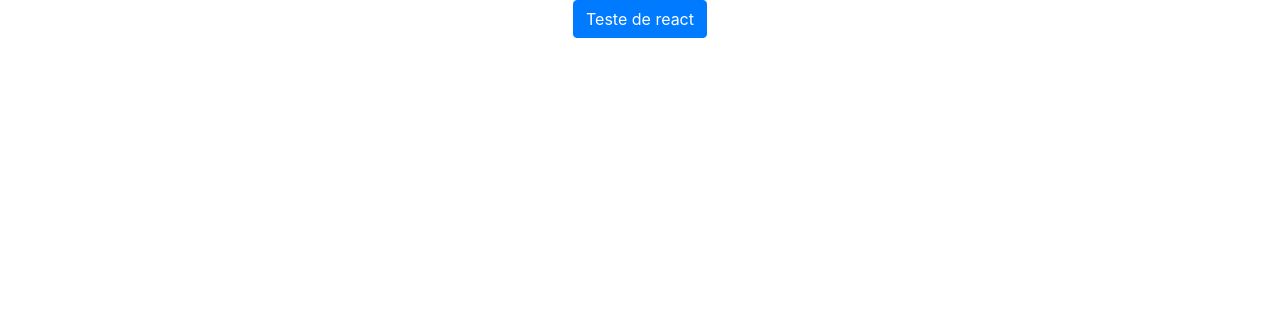
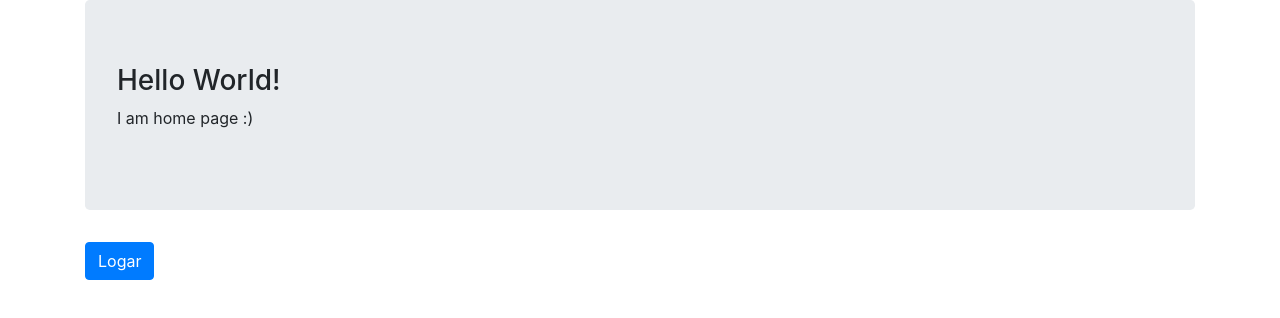
Before and after one commit to mandala21/react-bootstrap-nginx, a React (Create React App) app: page / in a window 1280 px wide. Shown: the top 318 px of the page. Built offline with nearby package versions, Linux system fonts and the light colour scheme.

Commit message:
add route basic

```diff
--- a/package.json
+++ b/package.json
@@ -5,8 +5,10 @@
   "dependencies": {
     "bootstrap": "^4.3.1",
     "react": "^16.11.0",
+    "react-bodymovin": "^2.0.0",
     "react-bootstrap": "^1.0.0-beta.14",
     "react-dom": "^16.11.0",
+    "react-router-dom": "^5.1.2",
     "react-scripts": "3.2.0"
   },
   "scripts": {
--- a/src/App.js
+++ b/src/App.js
@@ -1,12 +1,26 @@
 import React from 'react';
 import './App.css';
-import { Button } from 'react-bootstrap';
+import { BrowserRouter as Router, Route, Switch } from "react-router-dom";
+import Home from './pages/Home';
+import Login from './pages/Login';
+import Page404 from './pages/Page404';
+
 
 function App() {
   return (
-    <div className="App">
-        <Button>Teste de react</Button>
-    </div>
+    <Router>
+      <Switch>
+        <Route exact path="/">
+          <Home/>
+        </Route>
+        <Route exact path="/login">
+          <Login />
+        </Route>
+        <Route path="*">
+          <Page404 />
+        </Route>
+      </Switch>
+    </Router>
   );
 }
 
--- /dev/null
+++ b/src/components/NotFoundAnimation/index.js
@@ -0,0 +1,20 @@
+import React from "react";
+import ReacBodyMovin from "react-bodymovin";
+import NotFoundJsonAnimation from "../../animations/not-found.json"
+
+function NotFoundAnimation({width}){
+    const bodyMovinOption = {
+        loop:true,
+        autoplay:true,
+        prerender:true,
+        animationData:NotFoundJsonAnimation,
+    }
+
+    return (
+        <div style={{width:width}}>
+            <ReacBodyMovin options={bodyMovinOption} />
+        </div>
+    );
+}
+
+export default NotFoundAnimation;
--- /dev/null
+++ b/src/pages/Home/index.js
@@ -0,0 +1,19 @@
+import React from "react";
+import { Link } from "react-router-dom";
+import { Jumbotron, Button, Container } from "react-bootstrap";
+
+function Home(){
+    return (
+        <Container>
+            <Jumbotron>
+                <h3>Hello World!</h3>
+                <p>I am home page :)</p>
+            </Jumbotron>
+            <Link to="/login">
+                <Button>Logar</Button>
+            </Link>
+        </Container>
+    );
+}
+
+export default Home;
--- /dev/null
+++ b/src/pages/Login/index.js
@@ -0,0 +1,9 @@
+import React from "react";
+
+function Login() {
+    return (
+        <p>Login page</p>
+    );
+}
+
+export default Login;
--- /dev/null
+++ b/src/pages/Page404/index.js
@@ -0,0 +1,16 @@
+import React from "react";
+import NotFoundAnimation from "../../components/NotFoundAnimation";
+
+function Page404() {
+    return (
+        <>
+            <NotFoundAnimation width={200} />
+            <div>
+                <h1>404 - Page not Found</h1>
+                <p>Desculpe página não encontrada</p>
+            </div>
+        </>
+    );
+}
+
+export default Page404;
```
Also changed, not shown: src/animations/not-found.json (added, +1 -0 lines), 2 other files (tests, documents, lock files or other folders).
